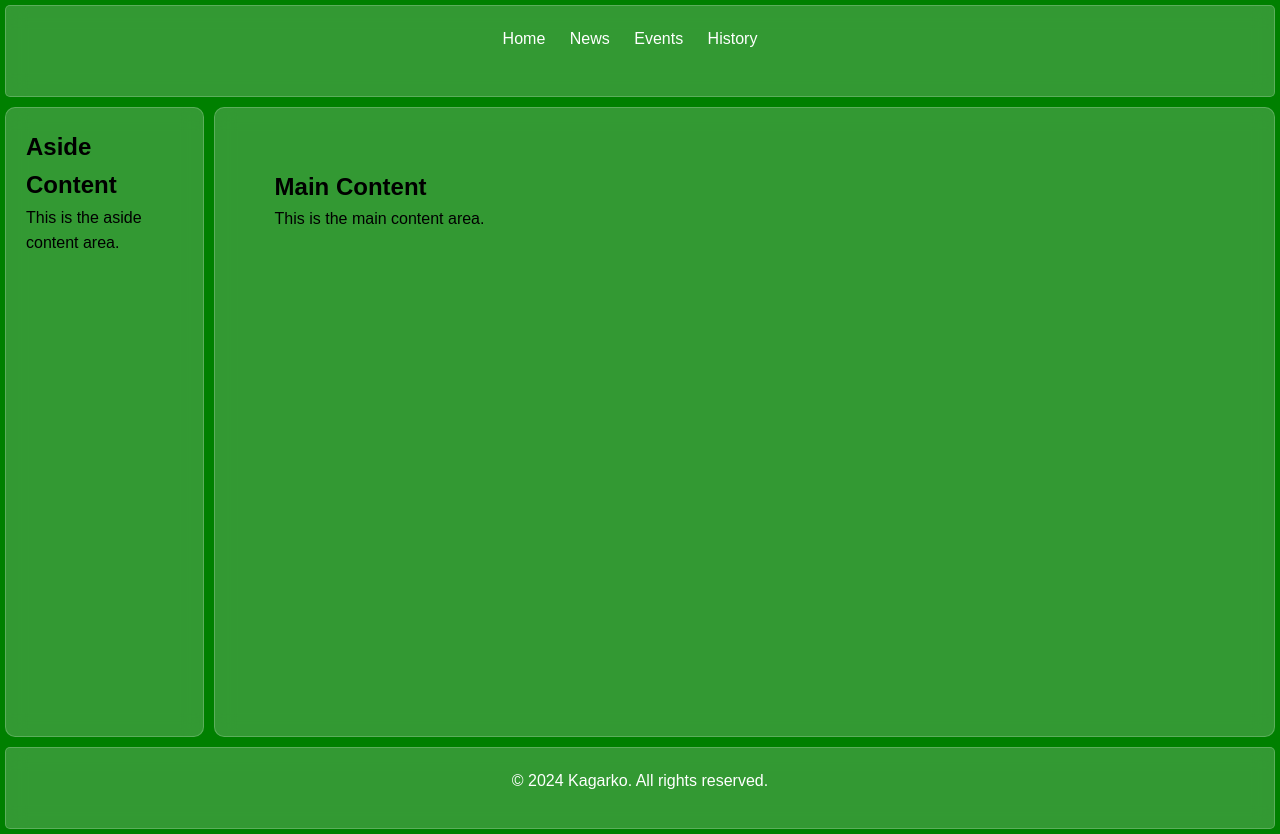
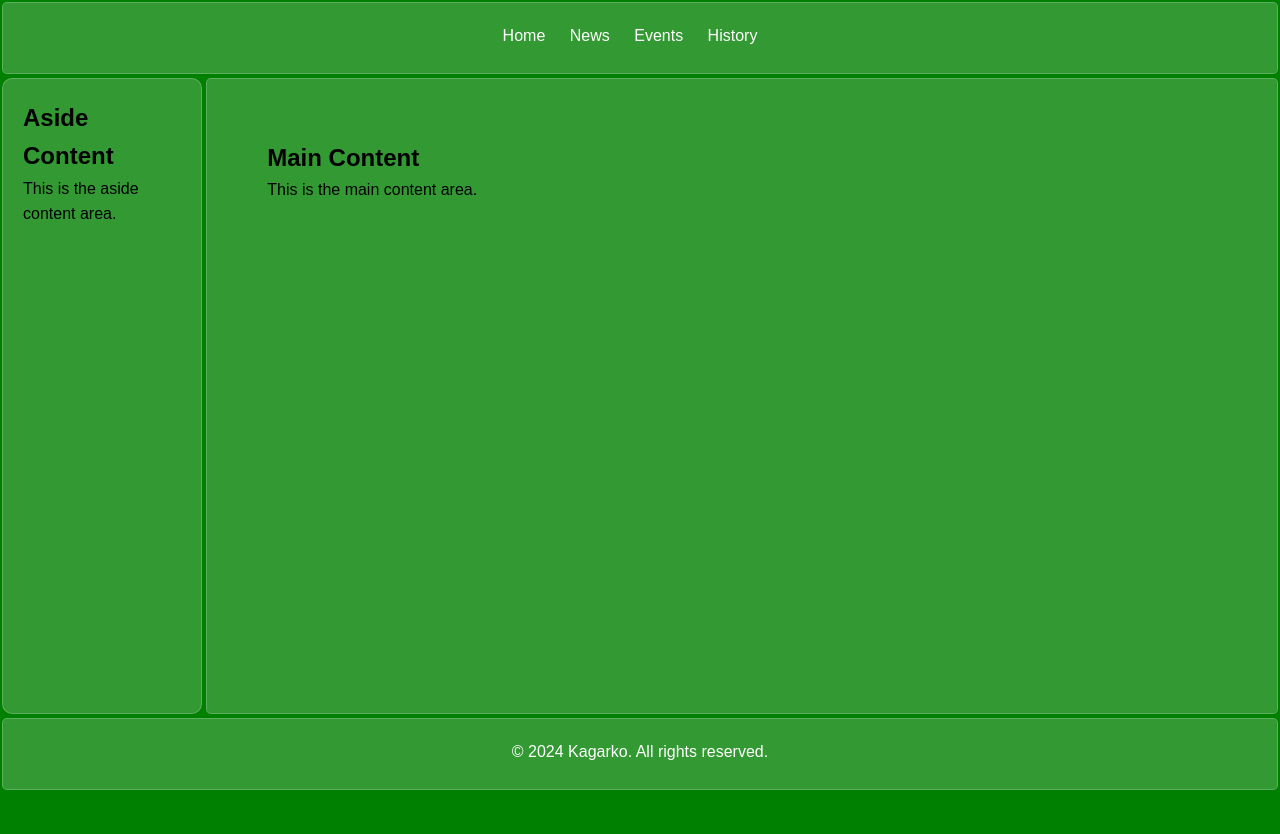
Before and after one commit to abubakarjr/Kagarko, a plain HTML site: page index.html in a window 1280 px wide. After the commit the page ends 800 px from the top, so only its background shows below. Drawn offline with Linux system fonts and the light colour scheme.

Commit message:
Version 1

```diff
--- a/style.css
+++ b/style.css
@@ -1,26 +1,20 @@
-/* Reset some default browser styles */
 body, h1, h2, h3, p, ul, li {
     margin: 0;
     padding: 0;
   }
-
-  /* Basic layout styles */
-  body {
+    body {
     font-family: Arial, sans-serif;
     line-height: 1.6;
     background-color: green;
+ }
+
+ *::-webkit-scrollbar {
+    box-sizing: border-box;
+    margin: 0;
+    padding: 0;
   }
-
-  header {
-    background-color: rgba(255, 255, 255, 0.2);
-    height: 50px;
-    color: #fff;
-    padding: 20px;
-    margin: 5px;
-    backdrop-filter: blur(10px);
-    text-align: center;
-    border-radius: 5px;
-    border: 1px solid rgba(255, 255, 255, 0.2);
+  *::-webkit-scrollbar {
+   scrollbar-width: none;
   }
 
   nav ul {
@@ -43,13 +37,25 @@ body, h1, h2, h3, p, ul, li {
     border-radius: 5px;
   }
 
+  header {
+    background-color: rgba(255, 255, 255, 0.2);
+    height: 30px;
+    color: #fff;
+    padding: 20px;
+    margin: 2px;
+    backdrop-filter: blur(10px);
+    text-align: center;
+    border-radius: 5px;
+    border: 1px solid rgba(255, 255, 255, 0.2);
+  }
+
   main {
     flex: 6;
     background-color: rgba(255, 255, 255, 0.2); /* Adjust opacity to control glass effect */
     padding: 20px;
-    margin: 5px;
+    margin: 2px;
     backdrop-filter: blur(10px); /* Apply blur effect */
-    border-radius: 10px;
+    border-radius: 5px;
     border: 1px solid rgba(255, 255, 255, 0.2); /* Add border for better visibility */
   }
 
@@ -57,7 +63,7 @@ body, h1, h2, h3, p, ul, li {
     flex: 1;
     background-color: rgba(255, 255, 255, 0.2); /* Adjust opacity to control glass effect */
     padding: 20px;
-    margin: 5px;
+    margin: 2px;
     backdrop-filter: blur(10px); /* Apply blur effect */
     border-radius: 10px;
     border: 1px solid rgba(255, 255, 255, 0.2); /* Add border for better visibility */
@@ -67,8 +73,8 @@ body, h1, h2, h3, p, ul, li {
     background-color: rgba(255, 255, 255, 0.2);
     backdrop-filter: blur(10px);
     border: 1px solid rgba(255, 255, 255, 0.2);
-    margin: 5px;
-    height: 40px;
+    margin: 2px;
+    height: 30px;
     color: #fff;
     text-align: center;
     padding: 20px;
```
